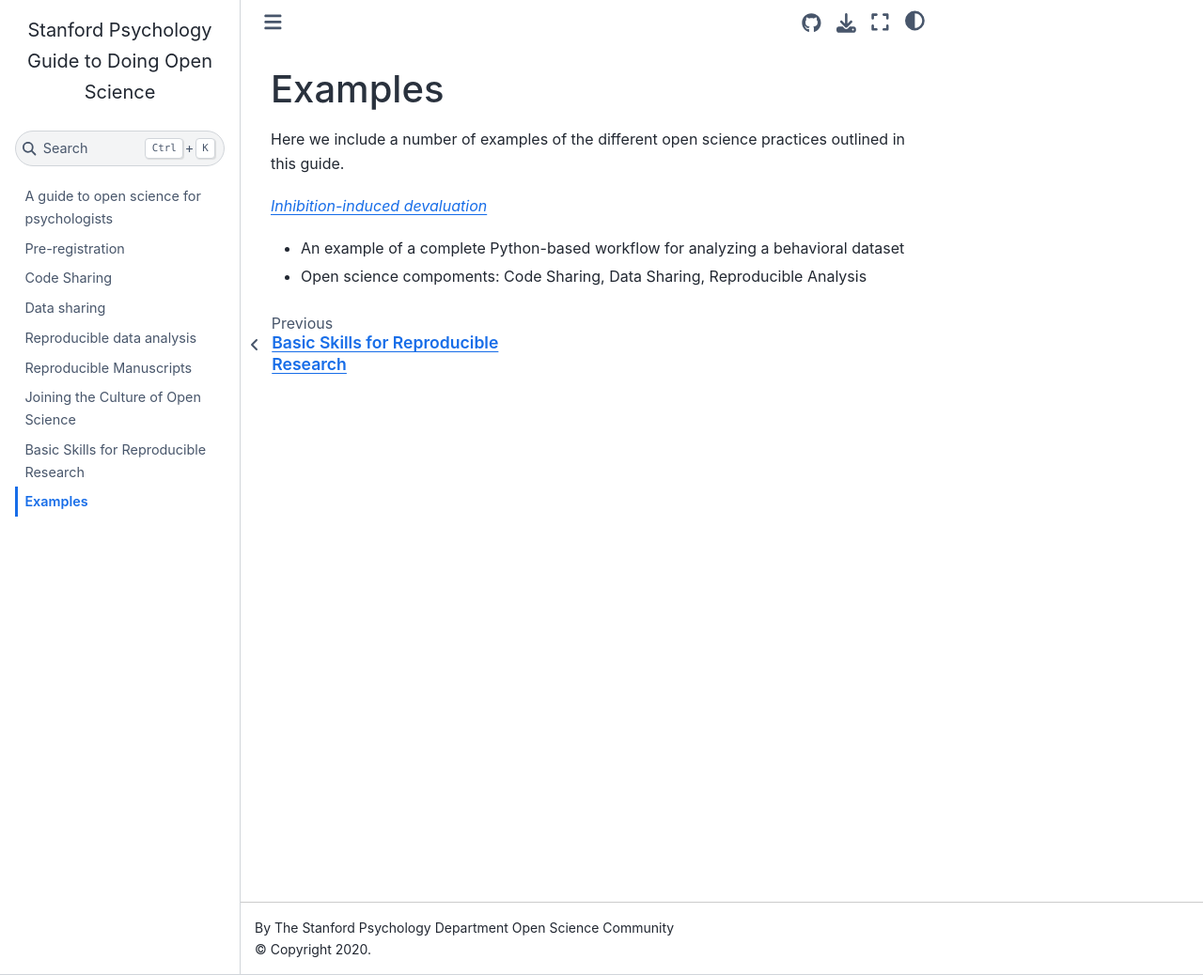
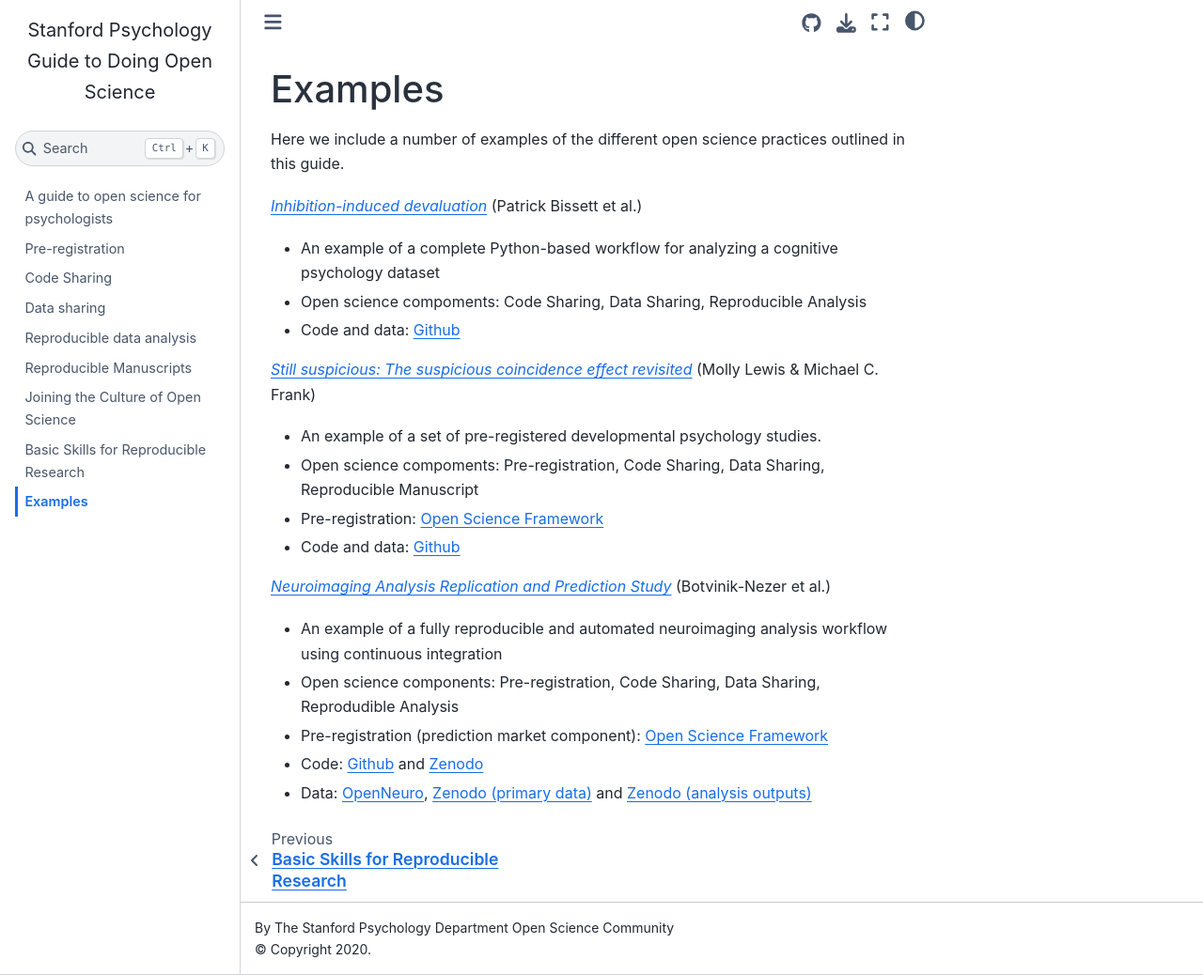
Before and after one commit to poldrack/psych-open-science-guide, a Jupyter Book: the page built from guide/examples.md, in a window 1280 px wide and 1038 px high. Shown: the whole window at 94% size. Built offline with Jupyter Book 1.0.4 settings and Sphinx 7.4.7 and the Sphinx Book theme 1.1.4, drawn with Linux system fonts in a browser that asks for light colours.

Commit message:
add examples

```diff
--- a/guide/examples.md
+++ b/guide/examples.md
@@ -2,7 +2,24 @@
 
 Here we include a number of examples of the different open science practices outlined in this guide.
 
-*[Inhibition-induced devaluation](https://github.com/poldrack/open_science_examples/tree/master/IID)*
+*[Inhibition-induced devaluation](https://osf.io/9nupt/)* (Patrick Bissett et al.)
 
-- An example of a complete Python-based workflow for analyzing a behavioral dataset
+- An example of a complete Python-based workflow for analyzing a cognitive psychology dataset
 - Open science compoments: Code Sharing, Data Sharing, Reproducible Analysis
+- Code and data: [Github](https://github.com/poldrack/open_science_examples/tree/master/IID)
+
+
+*[Still suspicious: The suspicious coincidence effect revisited](https://doi.org/10.1177/0956797618794931)* (Molly Lewis & Michael C. Frank)
+
+- An example of a set of pre-registered developmental psychology studies.
+- Open science compoments: Pre-registration, Code Sharing, Data Sharing, Reproducible Manuscript
+- Pre-registration: [Open Science Framework](https://osf.io/yekhj/)
+- Code and data: [Github](https://github.com/mllewis/XTMEM)
+
+*[Neuroimaging Analysis Replication and Prediction Study](https://pubmed.ncbi.nlm.nih.gov/32483374/)* (Botvinik-Nezer et al.)
+
+- An example of a fully reproducible and automated neuroimaging analysis workflow using continuous integration
+- Open science components: Pre-registration, Code Sharing, Data Sharing, Reprodudible Analysis
+- Pre-registration (prediction market component): [Open Science Framework](https://osf.io/59ksz/)
+- Code: [Github](https://github.com/poldrack/narps) and [Zenodo](https://doi.org/10.5281/zenodo.3709273)
+- Data: [OpenNeuro](https://doi.org/10.18112/openneuro.ds001734.v1.0.4), [Zenodo (primary data)](https://zenodo.org/record/3528329/files/narps_origdata_1.0.tgz) and [Zenodo (analysis outputs)](https://doi.org/10.5281/zenodo.3709275)
```
